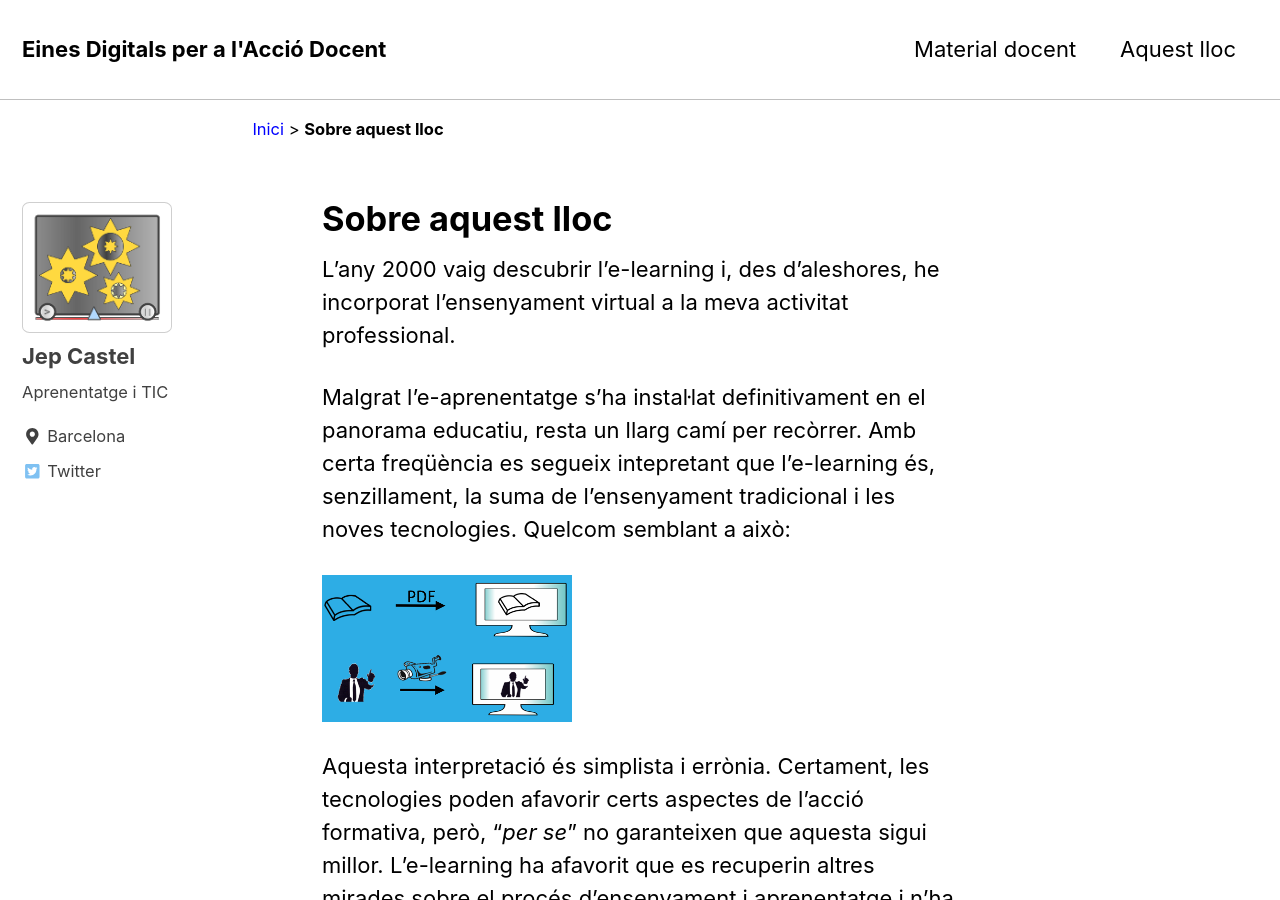
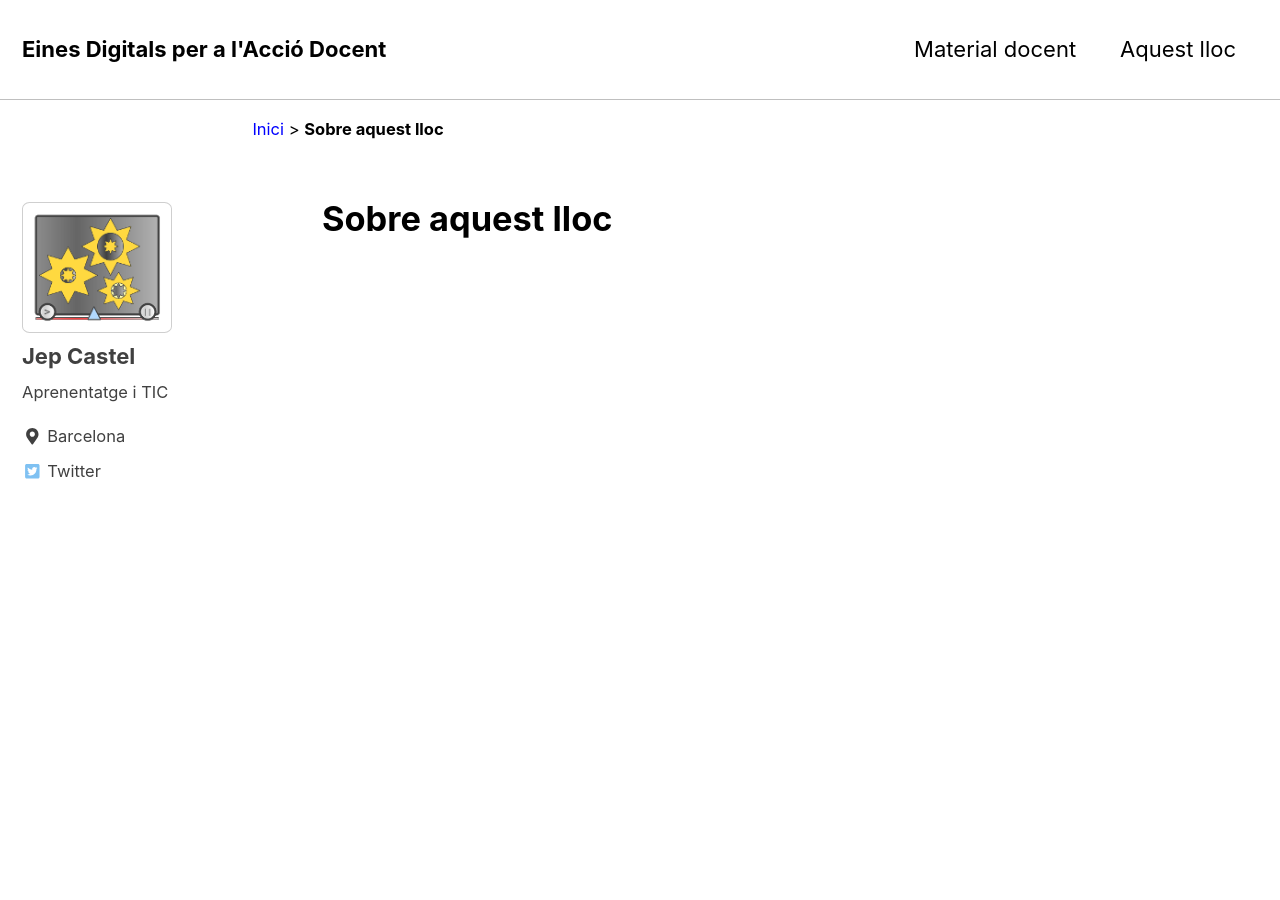
Before and after one commit to jepcastel/github.io, a Jekyll site: the page built from _pages/about.md, in a window 1280 px wide and 900 px high. Built offline with Jekyll 4.4.1, drawn with Linux system fonts in a browser that asks for light colours; nearby versions of some CDN libraries; some of the changed text lies outside the part shown.

Commit message:
Update about.md

```diff
--- a/_pages/about.md
+++ b/_pages/about.md
@@ -5,13 +5,3 @@ permalink: /about/
 author_profile: true
 published: true
 ---
-
-L'any 2000 vaig descubrir l'e-learning i, des d'aleshores, he incorporat l'ensenyament virtual a la meva activitat professional.
-
-Malgrat l'e-aprenentatge s'ha instal·lat definitivament en el panorama educatiu, resta un llarg camí per recòrrer. Amb certa freqüència es segueix intepretant que l'e-learning és, senzillament, la suma de l'ensenyament tradicional i les noves tecnologies. Quelcom semblant a això:
-
-![Bad Use of Learning](/assets/images/BadUseLearning-small.png)
-
-Aquesta interpretació és simplista i errònia. Certament, les tecnologies poden afavorir certs aspectes de l'acció formativa, però, "_per se_" no garanteixen que aquesta sigui millor. L'e-learning ha afavorit que es recuperin altres mirades sobre el procés d'ensenyament i aprenentatge i n'ha obert de noves.
-
-En aquest espai personal parlaré d'eines digitats i dels seus usos en l'acció docent i de tot allò que em sembli interessant sobre innovació de l'aprenentatge i noves tecnologies.
```
